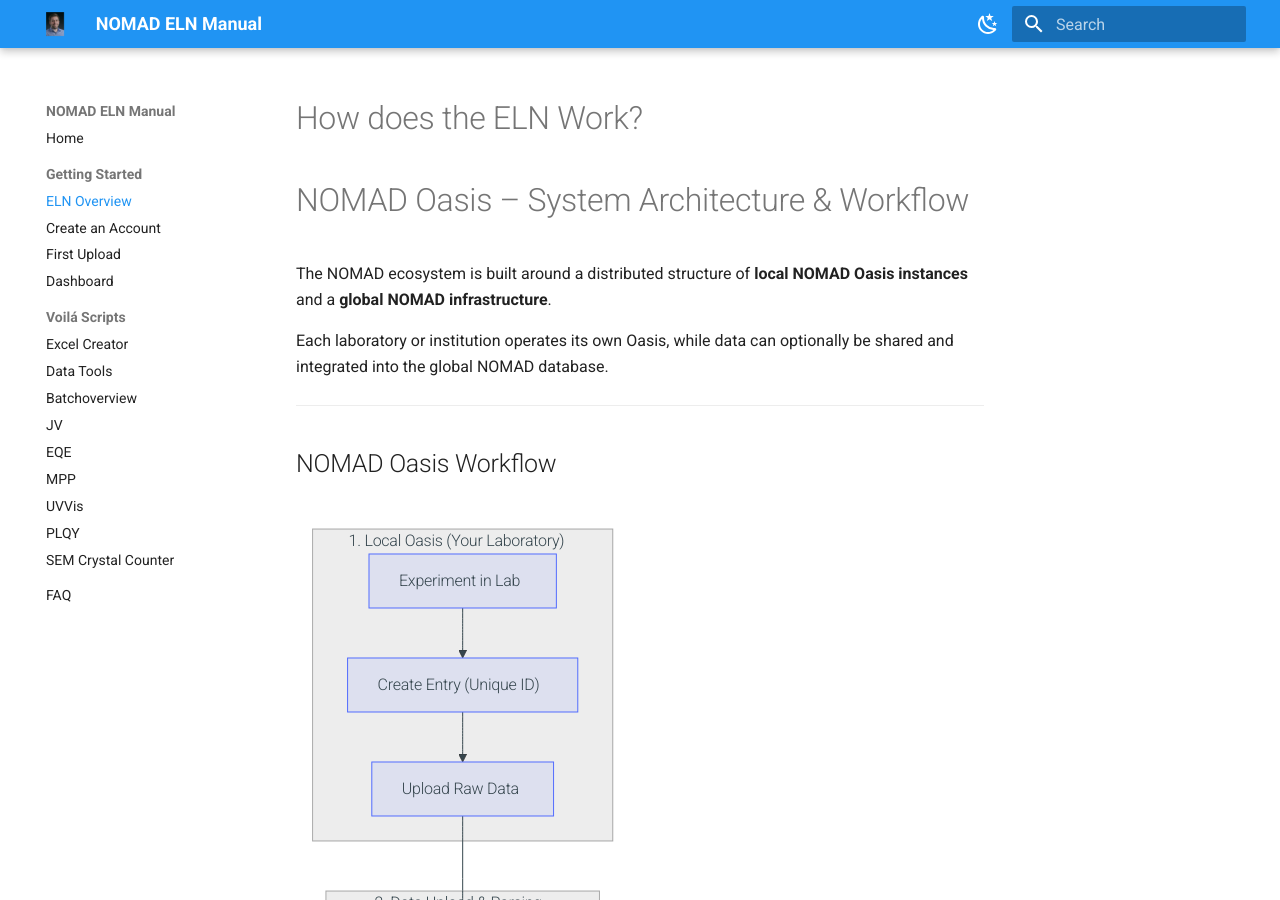
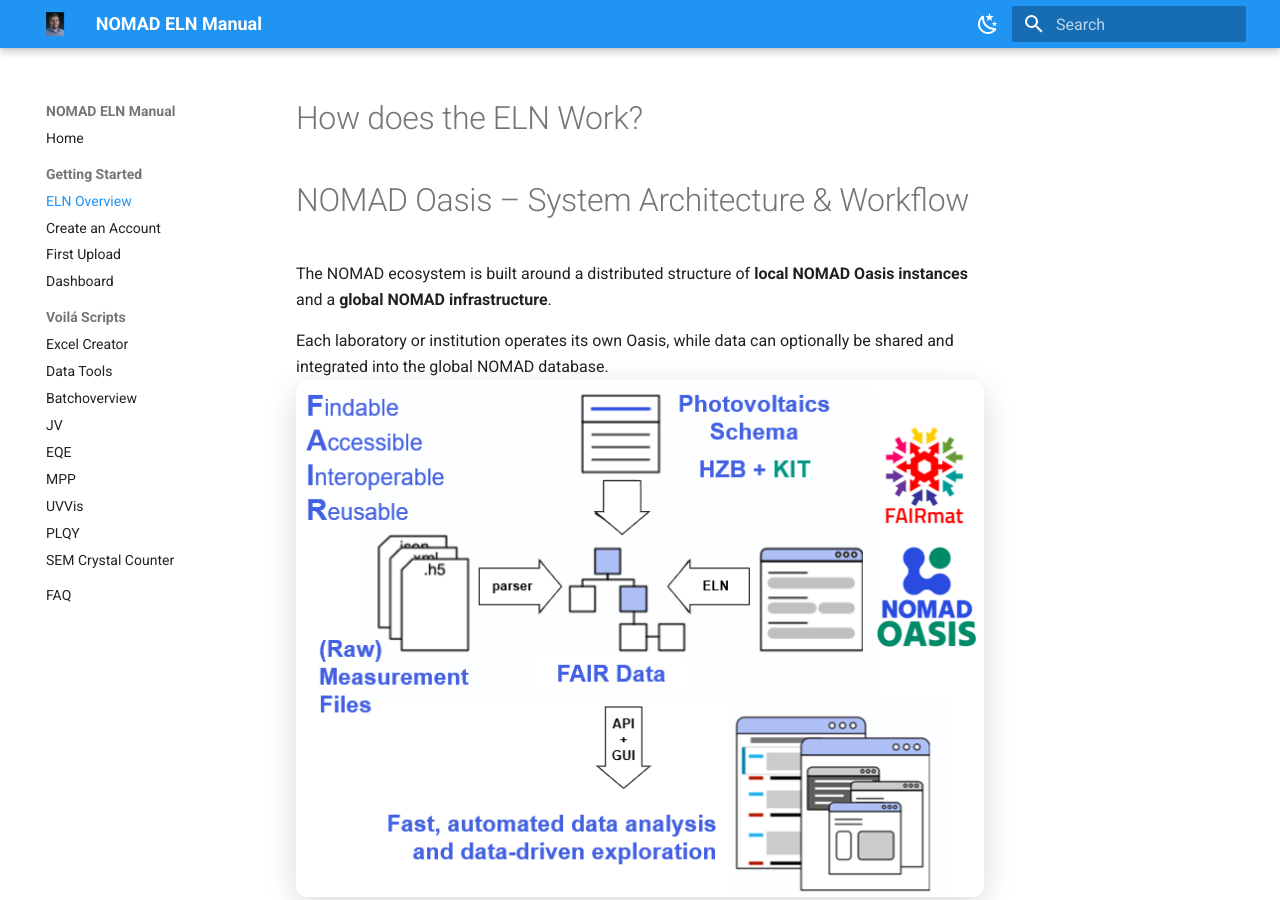
Before and after one commit to NOMADe-Joshua/nomad-manual, an MkDocs documentation site: the page built from docs/waseineln.md, in a window 1280 px wide and 900 px high. Built offline with MkDocs 1.6.1 and Material for MkDocs 9.7.7, drawn with Linux system fonts in a browser that asks for light colours.

Commit message:
icon reworked

```diff
--- a/docs/waseineln.md
+++ b/docs/waseineln.md
@@ -5,7 +5,7 @@
 The NOMAD ecosystem is built around a distributed structure of **local NOMAD Oasis instances** and a **global NOMAD infrastructure**.
 
 Each laboratory or institution operates its own Oasis, while data can optionally be shared and integrated into the global NOMAD database.
-
+![](assets/images/NOMADoverview.png){ .shadow width="1100" }
 ---
 
 ## NOMAD Oasis Workflow
--- a/mkdocs.yml
+++ b/mkdocs.yml
@@ -6,7 +6,7 @@ theme:
   name: material
 
   logo: assets/images/Ulilogo.png
-  favicon: assets/images/favicon.ico
+  favicon: assets/images/forest.png
 
   icon:
     repo: fontawesome/brands/github
@@ -65,7 +65,11 @@ extra:
   social:
     - icon: fontawesome/brands/github
       link: https://github.com/NOMADe-Joshua/nomad-manual
-      name: GitHub
+      name: GitHub repository
+
+    - icon: material/palette
+      link: https://www.flaticon.com/authors/egistudio
+      name: Icon Design
 
 copyright: |
   © 2026 NOMAD ELN Documentation – Maintained by Joshua Damm
```
Also changed, not shown: docs/assets/images/NOMADoverview.png (added), docs/assets/images/forest.png (added).
